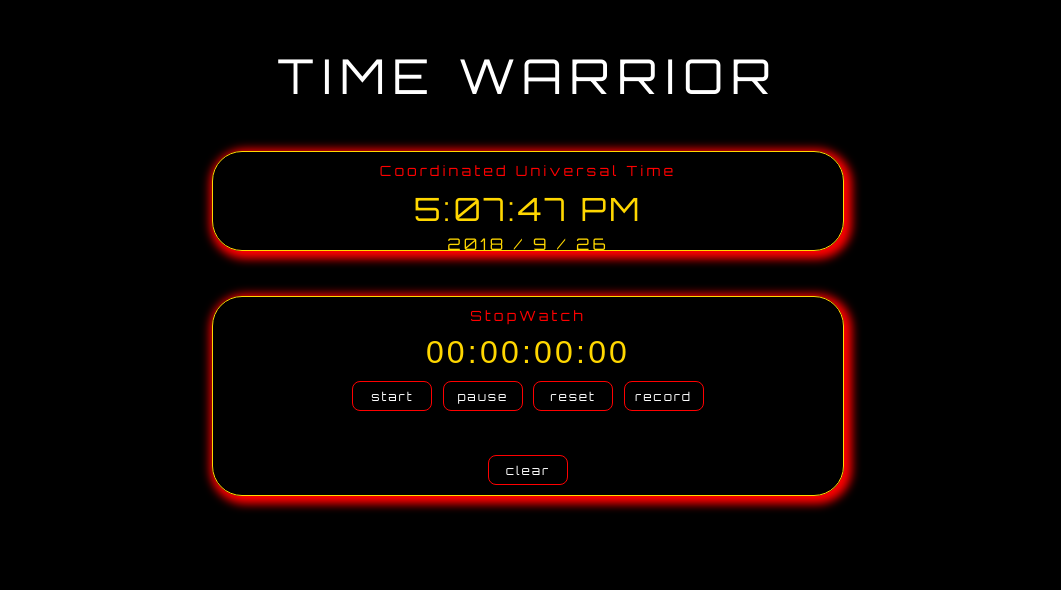
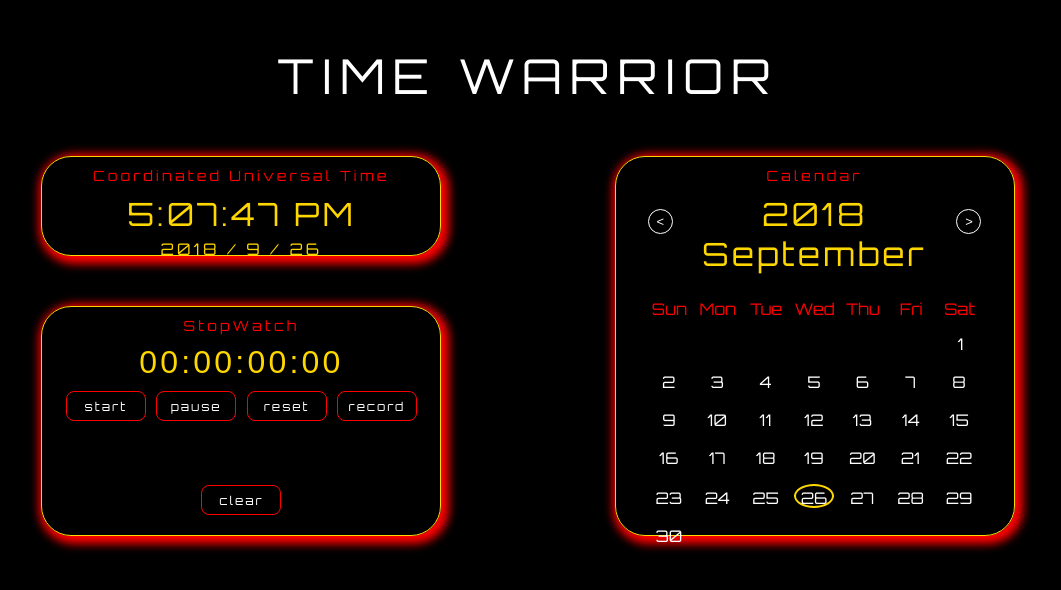
Before and after one commit to beautifulife/practice, a plain HTML site: page DOM_Practice3/clock.html in a window 1280 px wide. Shown: the whole page, without its empty margins (112-1173 px from the left). Drawn offline with Linux system fonts and the light colour scheme.

Commit message:
add calendar

```diff
--- a/DOM_Practice3/clock.html
+++ b/DOM_Practice3/clock.html
@@ -12,6 +12,7 @@
   <header>
     <a href="clock.html"><h1 class="title">Time Warrior</h1></a>
   </header>
+  <div class="partition1">
     <div class="clock">
       <div class="clockInfo" id="clockInfo"></div>
       <div class="clockMain" id="realClock">... Loading ...</div>
@@ -41,6 +42,31 @@
         <button class="button" id="recordsClear">clear</button>
       </div>
     </div>
+  </div>
+  <div class="partition2">
+    <div class="calendar">
+      <div class="calendarInfo">Calendar</div>
+      <div class="calendarNav">
+        <button class="calendarButton" id="button_left"><</button>
+        <div class="calendarNow"><span id="calendar_year"></span><br><span id="calendar_month"></span></div>
+        <button class="calendarButton" id="button_right">></button>
+      </div>
+      <div class="calendarMain">
+        <div class="calendarWeek">
+          <span>Sun</span>
+          <span>Mon</span>
+          <span>Tue</span>
+          <span>Wed</span>
+          <span>Thu</span>
+          <span>Fri</span>
+          <span>Sat</span>
+        </div>
+        <div class="calendarDays" id="calendar_days" >
+
+        </div>
+      </div>
+    </div>
+  </div>
 </body>
 <script src="script.js"></script>
 </html>
--- a/DOM_Practice3/script.js
+++ b/DOM_Practice3/script.js
@@ -110,3 +110,98 @@ window.onload = realTime;
     }
   }
 })();
+
+// -----------------달력-----------------
+
+(function () {
+  var calendarYear = document.getElementById("calendar_year");
+  var calendarMonth = document.getElementById("calendar_month");
+  var calendarLast = document.getElementById("button_left");
+  var calendarNext = document.getElementById("button_right");
+  var calendarDays = document.getElementById('calendar_days');
+
+  var calendarDate = new Date();
+  var newDate = new Date();
+  calendarDate.setDate(1);
+
+  var monthArr = ['January','Febuary','March','April','May','June','July','August','September','October','November','December'];
+
+  calendarYear.innerHTML = calendarDate.getFullYear();
+  calendarMonth.innerHTML = strMonth(calendarDate.getMonth());
+
+  calendarLast.addEventListener('click', pastCalendar);
+  calendarNext.addEventListener('click', nextCalendar);
+
+
+  function openCalendar() {
+    var firstDate = new Date(calendarDate.getFullYear(), calendarDate.getMonth(), 1);
+    var lastDate = new Date(calendarDate.getFullYear(), calendarDate.getMonth()+1, 0);
+    var saveMonth = calendarDate.getMonth();
+    while (calendarDate.getMonth() === saveMonth) {
+      writeDays (calendarDate.getDate(), calendarDate.getDay());
+      calendarDate.setDate(calendarDate.getDate()+1);
+    }
+    calendarDate.setDate(1);
+  }
+  openCalendar();
+
+  function writeDays(date, day) {
+    var addDay = document.createElement('span');
+    // addDay.classList.add()
+    addDay.textContent = date;
+    if (date === 1) {
+      if (day !== 0) {
+        addDay.style.marginLeft = (day * 48+8) + 'px' ;
+      }
+    }
+
+    if (calendarDate.toString() === newDate.toString()){
+      addDay.style.border = '2px solid gold';
+      // addDay.style.color = 'gold';
+    }
+    calendarDays.appendChild(addDay);
+
+
+  }
+
+  function pastCalendar() {
+    eraseCalendar();
+    var calendarPastMonth = document.getElementById("calendar_month").innerHTML;
+    if (calendarPastMonth === 'January'){
+      var calendarPastYear = document.getElementById("calendar_year").innerHTML;
+      calendarYear.innerHTML = calendarPastYear*1-1;
+      calendarMonth.innerHTML = strMonth(11);
+    } else {
+      calendarPastMonth = monthArr.indexOf(calendarPastMonth);
+      console.log(calendarPastMonth);
+      calendarMonth.innerHTML = strMonth(calendarPastMonth-1);
+    }
+    calendarDate.setMonth(calendarDate.getMonth()-2);
+    openCalendar();
+  }
+
+  function nextCalendar() {
+    eraseCalendar();
+    var calendarFutureMonth = document.getElementById("calendar_month").innerHTML;
+    if (calendarFutureMonth ==="December") {
+      var calendarFutureYear = document.getElementById("calendar_year").innerHTML;
+      calendarYear.innerHTML = calendarFutureYear*1+1;
+      calendarMonth.innerHTML = strMonth(0);
+    } else {
+      calendarFutureMonth = monthArr.indexOf(calendarFutureMonth);
+      console.log(calendarFutureMonth);
+      calendarMonth.innerHTML = strMonth(calendarFutureMonth+1);
+    }
+    calendarDate.setMonth(calendarDate.getMonth());
+    openCalendar();
+  }
+
+  function eraseCalendar() {
+    calendarDays.innerHTML = ''
+  }
+
+  function strMonth (month) {
+    return monthArr[month];
+  }
+
+})();
--- a/DOM_Practice3/style.css
+++ b/DOM_Practice3/style.css
@@ -1,6 +1,8 @@
 body {
   background-color: black;
   font-family: Orbitron;
+  text-align: center;
+  overflow: scroll;
 }
 a {
   text-decoration: none;
@@ -11,20 +13,34 @@ a {
   font-size: 3rem;
   font-weight: 100;
   margin: 45px auto;
-  min-width: 500px;
+  min-width: 400px;
   max-width: 50%;
   text-align: center;
   letter-spacing: 0.5rem;
   text-transform : uppercase;
 }
 
+.partition1 {
+  display: inline-block;
+  min-width: 400px;
+  width: 45%;
+  vertical-align: top;
+}
+
+.partition2 {
+  display: inline-block;
+  min-width: 400px;
+  width: 45%;
+  vertical-align: top;
+}
+
 /* -----------------시계----------------- */
 
 .clock {
-  min-width: 500px;
+  min-width: 400px;
   max-width: 50%;
   height: 100px;
-  margin:  45px auto;
+  margin:  5px auto;
   padding: 10px;
   border: 1px solid gold;
   border-radius: 30px;
@@ -33,7 +49,7 @@ a {
 }
 
 
-.clockInfo, .stopWatchInfo {
+.clockInfo, .stopWatchInfo, .calendarInfo {
   color: red;
   font-size: 14px;
   letter-spacing: 0.2rem;
@@ -59,10 +75,10 @@ a {
 /* -----------------스탑와치----------------- */
 
 .stopWatch {
-  min-width: 500px;
+  min-width: 400px;
   max-width: 50%;
-  min-height: 200px;
-  margin:  45px auto;
+  min-height: 230px;
+  margin:  50px auto;
   padding: 10px;
   border: 1px solid gold;
   border-radius: 30px;
@@ -75,13 +91,13 @@ a {
 }
 
 .timeFlow {
+  width: 300px;
   color: gold;
   font-size: 2rem;
   letter-spacing: 0.2rem;
   text-align: center;
-  margin-bottom: 5px;
+  margin: 5px auto;
   font-family: Arial, Helvetica, sans-serif;
-  text-align: center;
 }
 
 .buttonSection {
@@ -114,7 +130,7 @@ a {
 .timeRecordSection {
   margin: 3px;
   padding: 3px;
-  min-height: 20px;
+  min-height: 40px;
   max-height: 200px;
   text-align: center;
   overflow: scroll;
@@ -137,3 +153,76 @@ li {
   text-align: left;
   display: inline-block;
 }
+
+/* -----------------달력----------------- */
+
+.calendar {
+  min-width: 400px;
+  max-width: 50%;
+  height: 380px;
+  margin:  5px auto;
+  padding: 10px;
+  border: 1px solid gold;
+  border-radius: 30px;
+  box-shadow: 3px 3px 10px 5px red;
+  box-sizing: border-box;
+}
+
+.calendarNow{
+  display: inline-block;
+  width: 235px;
+  color: gold;
+  font-size: 2rem;
+  letter-spacing: 0.2rem;
+  text-align: center;
+  margin-bottom: 5px;
+}
+
+.calendarButton {
+  display: inline-block;
+  margin: 0 20px;
+  margin-top: 15px;
+  vertical-align: top;
+  width: 25px;
+  height: 25px;
+  border-radius: 50%;
+  border: 1px solid white;
+  background-color: black;
+  color: white;
+  font-size: 13px;
+  cursor: pointer;
+}
+
+.calendarMain {
+  margin: 20px auto;
+}
+
+.calendarWeek {
+  color: red;
+  margin: 6px 5px;
+}
+
+.calendarWeek span {
+  display: inline-block;
+  width: 40px;
+  margin: 0 2px;
+}
+
+.calendarDays {
+  margin: 5px 5px;
+  margin-left: 19px;
+  text-align: left;
+}
+
+.calendarDays span {
+  display: inline-block;
+  width: 40px;
+  height: 24px;
+  margin: 7px 4.2px;
+  line-height: 24px;
+  color: white;
+  text-align: center;
+  box-sizing :border-box;
+  border-radius: 50%;
+  cursor: pointer;
+}
```
Lines whose indentation alone changed are shown as unchanged.
